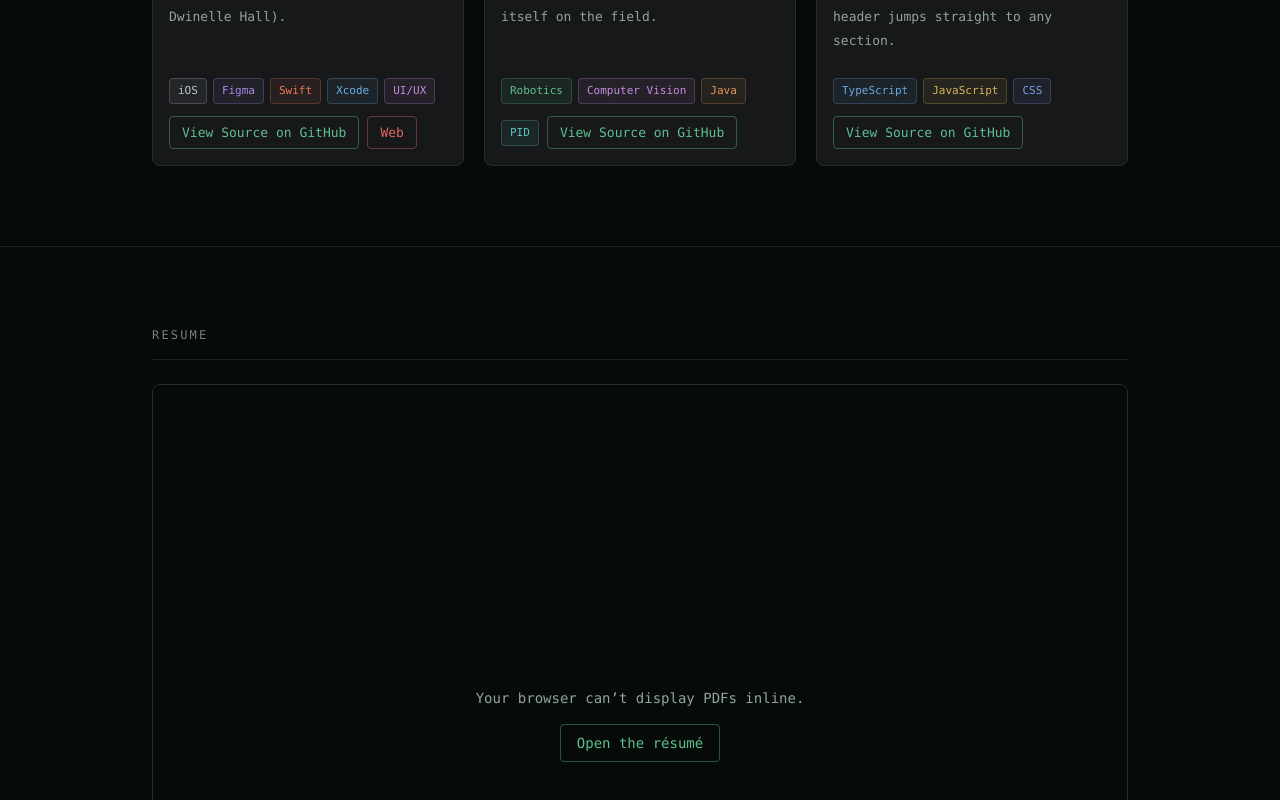
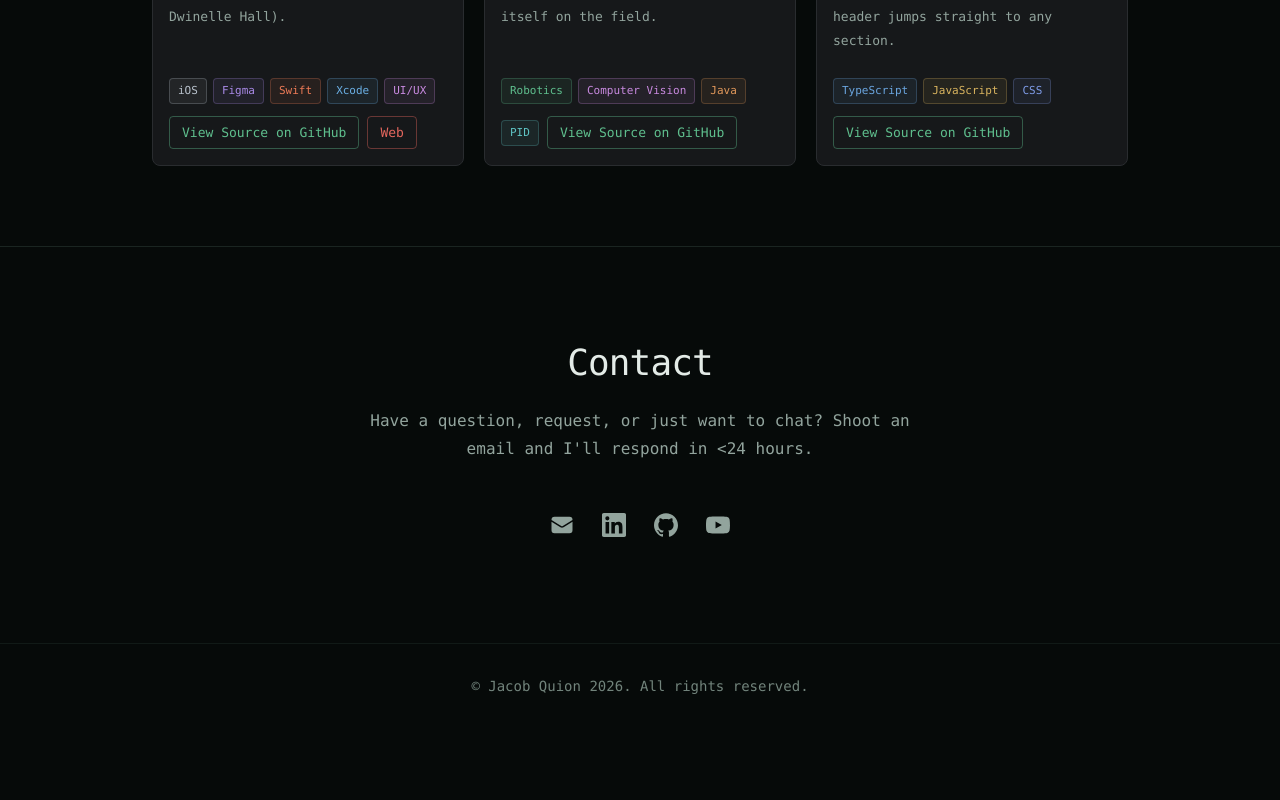
Before and after one commit to JacobQuion/Personal-Website, a Next.js app: page / in a window 1280 px wide. Shown: the part 1892-2692 px from the top of the page. After the commit the page ends 2620 px from the top, so only its background shows below. Built offline with nearby package versions, Linux system fonts and the light colour scheme.

Commit message:
Removed resume, added web for station card

```diff
--- a/app/page.tsx
+++ b/app/page.tsx
@@ -2,7 +2,6 @@ import Contact from "@/components/Contact";
 import Container from "@/components/Container";
 import Hero from "@/components/Hero";
 import ProjectCard from "@/components/ProjectCard";
-import Resume from "@/components/Resume";
 import { projects } from "@/content/projects";
 
 export default function HomePage() {
@@ -24,8 +23,6 @@ export default function HomePage() {
         </Container>
       </section>
 
-      <Resume />
-
       <Contact />
     </>
   );
--- a/components/Nav.tsx
+++ b/components/Nav.tsx
@@ -4,7 +4,6 @@ import { site } from "@/content/site";
 /** Same-page jumps. Targets carry scroll-mt to clear this sticky header. */
 const links = [
   { href: "#portfolio", label: "Portfolio" },
-  { href: "#resume", label: "Resume" },
   { href: "#contact", label: "Contact" },
 ];
 
--- a/components/Resume.tsx
+++ /dev/null
@@ -1,43 +0,0 @@
-import Container from "@/components/Container";
-import { site } from "@/content/site";
-
-export default function Resume() {
-  return (
-    <section id="resume" className="scroll-mt-14 border-t border-line">
-      <Container size="wide" className="py-16 sm:py-20">
-        <h2 className="mb-6 border-b border-line pb-4 text-xs uppercase tracking-[0.18em] text-faint">
-          Resume
-        </h2>
-
-        {/* No `toolbar=0`: the browser's own PDF chrome (page count, zoom,
-            download, print) is the point of the embed. On phones the frame
-            takes US Letter proportions so a one-page résumé fills it exactly
-            instead of floating in a tall box; from sm up it's a tall reading
-            window that scrolls if the document ever grows past one page. */}
-        <div className="overflow-hidden rounded-lg border border-outline bg-card">
-          <object
-            data={`${site.resume}#view=FitH`}
-            type="application/pdf"
-            aria-label="Jacob Quion’s résumé"
-            className="aspect-[8.5/11] w-full sm:aspect-auto sm:h-[85vh] sm:min-h-[520px]"
-          >
-            {/* Shown when the browser can't render a PDF inline (most mobile). */}
-            <div className="flex aspect-[8.5/11] w-full flex-col items-center justify-center gap-4 bg-bg px-6 text-center sm:aspect-auto sm:h-[85vh] sm:min-h-[520px]">
-              <p className="text-sm text-muted">
-                Your browser can’t display PDFs inline.
-              </p>
-              <a
-                href={site.resume}
-                target="_blank"
-                rel="noreferrer"
-                className="rounded border border-accent/40 px-4 py-2 text-sm text-accent transition-colors hover:border-accent hover:bg-accent/10"
-              >
-                Open the résumé
-              </a>
-            </div>
-          </object>
-        </div>
-      </Container>
-    </section>
-  );
-}
--- a/content/projects.ts
+++ b/content/projects.ts
@@ -56,6 +56,13 @@ export const projects: Project[] = [
       "TODO — what the project is, what you built, and the one detail worth bragging about. Three or four sentences matches the cards above and keeps the grid rows even.",
     source: "closed",
     tags: ["TODO"],
+    links: [
+      {
+        label: "Web",
+        href: "https://station-smoky.vercel.app/",
+        tone: "red",
+      },
+    ],
     note: "Placeholder — replace with a real project.",
   },
   {
--- a/content/site.ts
+++ b/content/site.ts
@@ -43,7 +43,8 @@ export const site = {
   /** Body copy for the contact section at the bottom of the home page. */
   contactBlurb:
     "Have a question, request, or just want to chat? Shoot an email and I'll respond in <24 hours.",
-  /** Lives in /public — replace that file to update the embedded résumé. */
+  /** Currently unused — the résumé section was removed. The file is still
+      in /public if you want to link it again. */
   resume: "/jacob-quion-resume.pdf",
   email: "jacobquion@berkeley.edu",
   socials,
```
